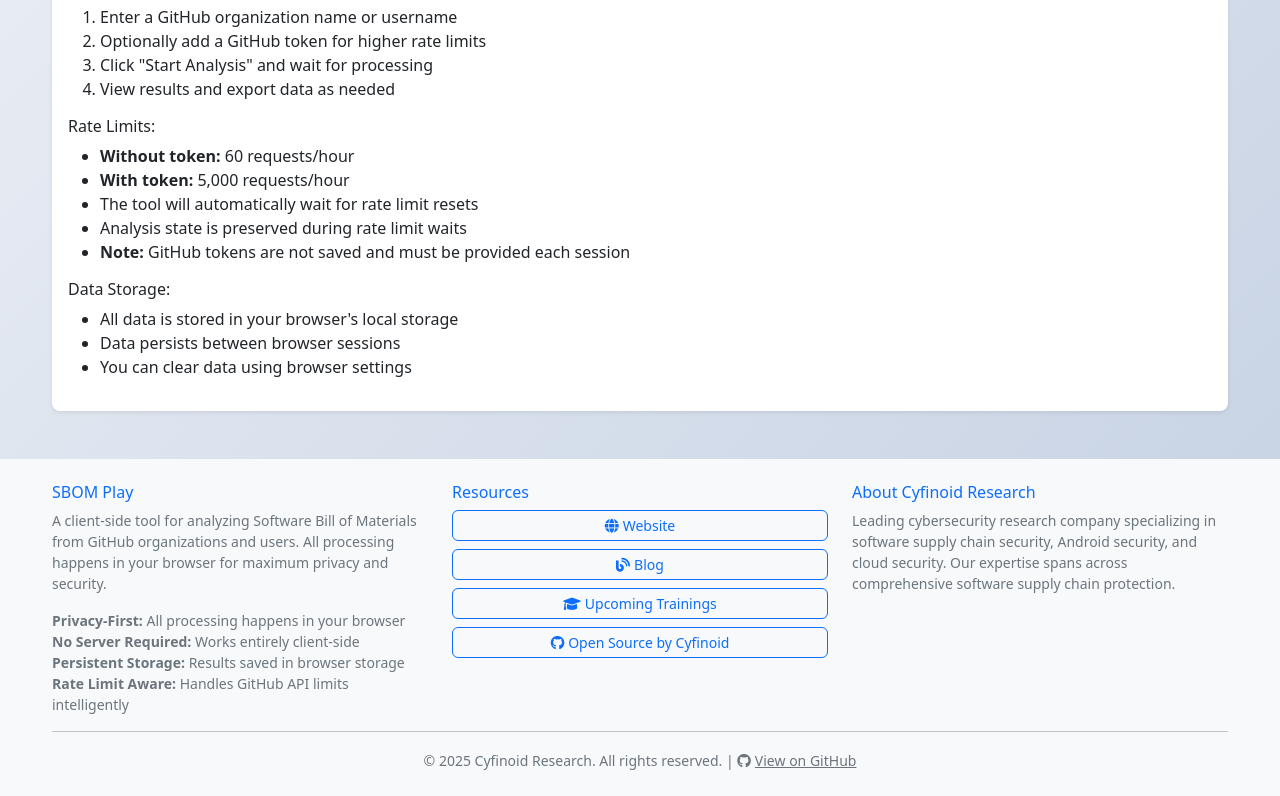
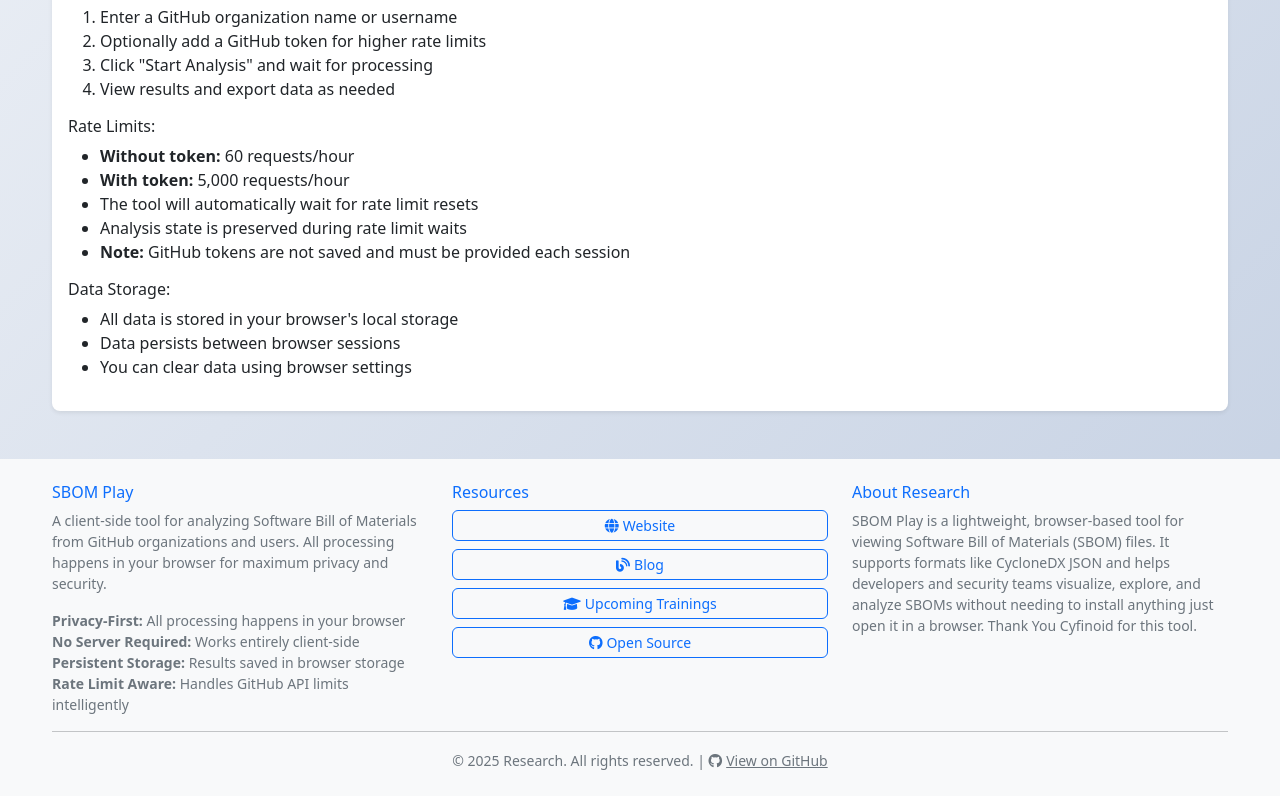
Before and after one commit to anurag7706/sbomplay, a plain HTML site: page docs/index.html in a window 1280 px wide. Shown: the part 784-1580 px from the top of the page. Drawn offline with nearby package versions, Linux system fonts and the light colour scheme.

Commit message:
Update - 2

```diff
--- a/docs/index.html
+++ b/docs/index.html
@@ -286,36 +286,37 @@
                 <div class="col-md-4">
                     <h6 class="text-primary">Resources</h6>
                     <div class="d-flex flex-column gap-2">
-                        <a href="https://cyfinoid.com/" target="_blank" class="btn btn-outline-primary btn-sm">
+                        <a href="https://" target="_blank" class="btn btn-outline-primary btn-sm">
                             <i class="fas fa-globe me-1"></i>Website
                         </a>
-                        <a href="https://cyfinoid.com/blog/" target="_blank" class="btn btn-outline-primary btn-sm">
+                        <a href="https://" target="_blank" class="btn btn-outline-primary btn-sm">
                             <i class="fas fa-blog me-1"></i>Blog
                         </a>
-                        <a href="https://cyfinoid.com/trainings/#upcoming-trainings" target="_blank" class="btn btn-outline-primary btn-sm">
+                        <a href="https://#upcoming-trainings" target="_blank" class="btn btn-outline-primary btn-sm">
                             <i class="fas fa-graduation-cap me-1"></i>Upcoming Trainings
                         </a>
-                        <a href="https://cyfinoid.com/opensource-by-cyfinoid/" target="_blank" class="btn btn-outline-primary btn-sm">
-                            <i class="fab fa-github me-1"></i>Open Source by Cyfinoid
+                        <a href="https://github.com/anurag7706" target="_blank" class="btn btn-outline-primary btn-sm">
+                            <i class="fab fa-github me-1"></i>Open Source
                         </a>
                     </div>
                 </div>
 
                 <!-- Third Column: Company Information -->
                 <div class="col-md-4">
-                    <h6 class="text-primary">About Cyfinoid Research</h6>
+                    <h6 class="text-primary">About Research</h6>
                     <p class="text-muted small mb-3">
-                        Leading cybersecurity research company specializing in software supply chain security,
-                        Android security, and cloud security. Our expertise spans across comprehensive software
-                        supply chain protection.
+                        SBOM Play is a lightweight, browser-based tool for viewing Software Bill of Materials (SBOM) files.
+						It supports formats like CycloneDX JSON and helps developers and security teams visualize,
+						explore, and analyze SBOMs without needing to install anything just open it in a browser.
+						Thank You Cyfinoid for this tool.
                     </p>
                 </div>
             </div>
             <hr class="my-3">
             <div class="text-center">
                 <small class="text-muted">
-                    © 2025 Cyfinoid Research. All rights reserved. |
-                    <a href="https://github.com/cyfinoid/sbomplay" target="_blank" class="text-muted">
+                    © 2025 Research. All rights reserved. |
+                    <a href="https://github.com/anurag7706/sbomplay" target="_blank" class="text-muted">
                         <i class="fab fa-github me-1"></i>View on GitHub
                     </a>
                 </small>
```
